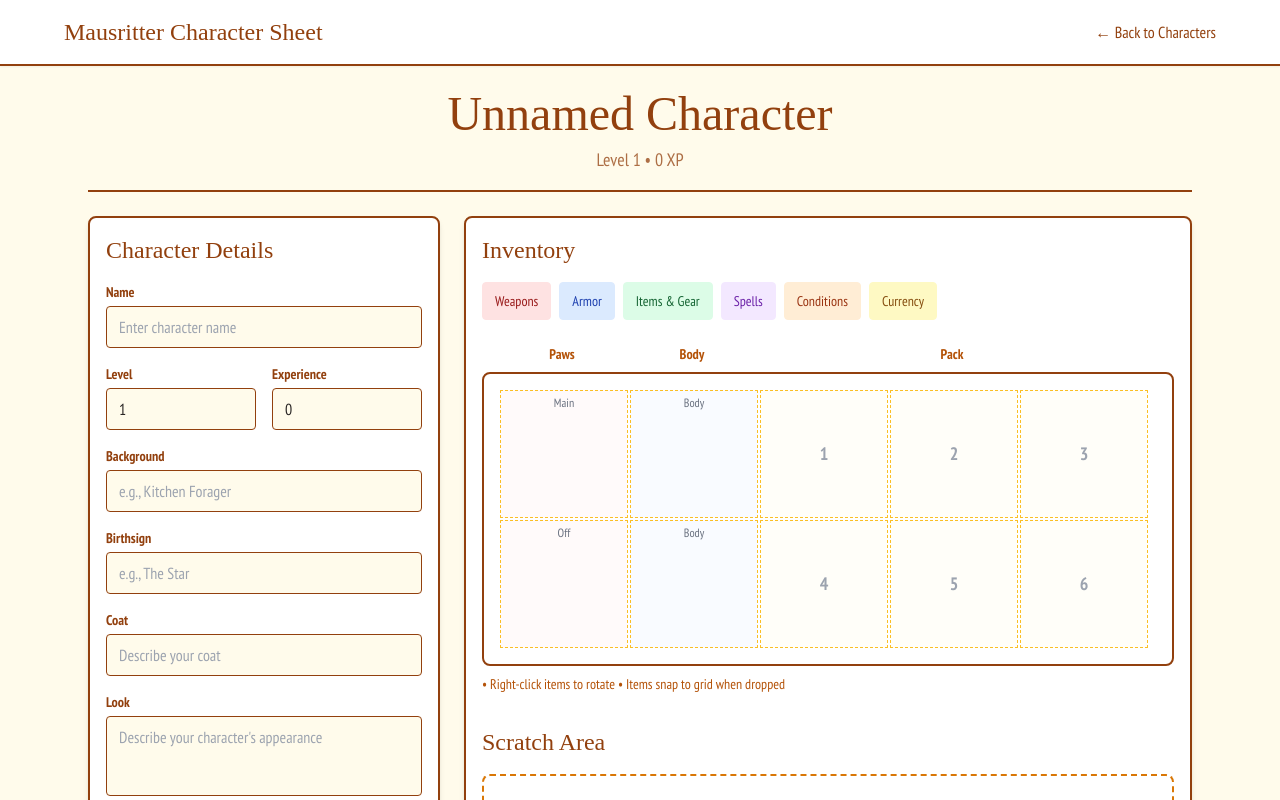
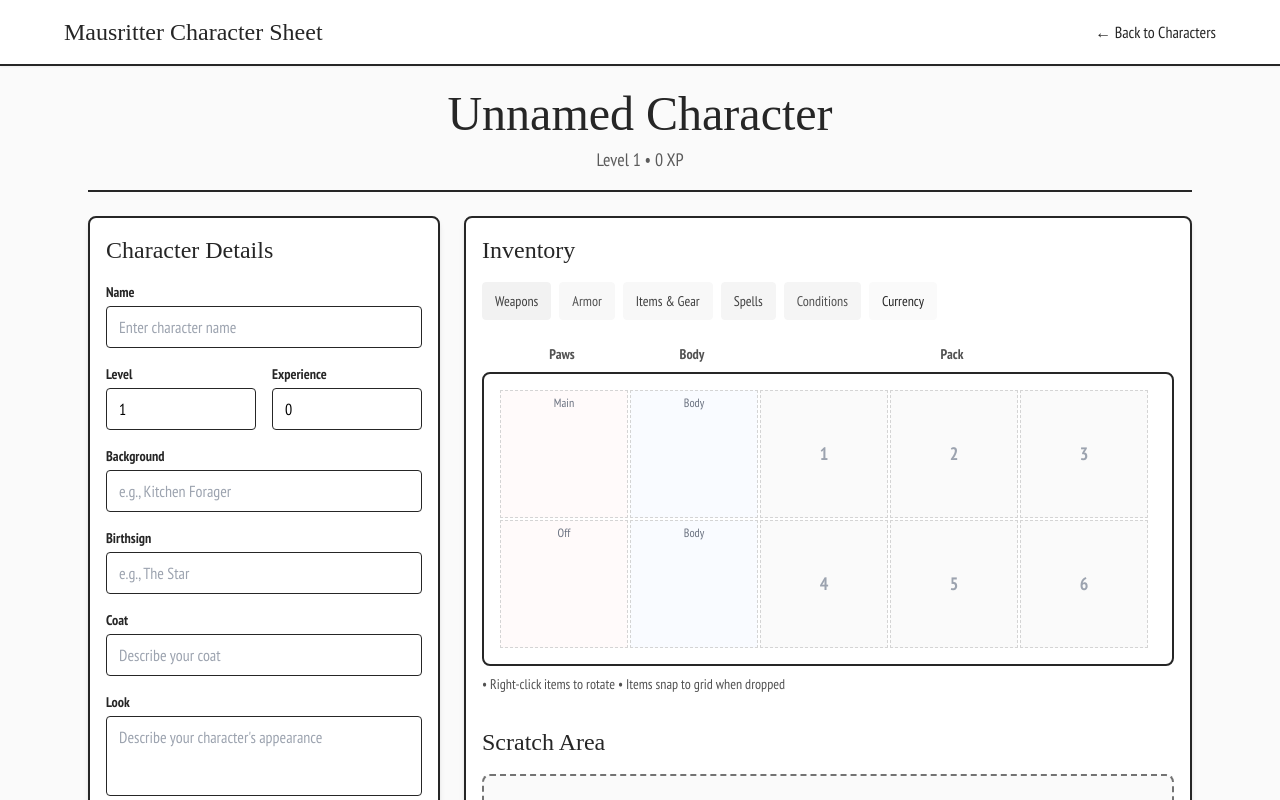
Before and after one commit to chippolot/mausritter-character-manager, a React (Vite) app: page / in a window 1280 px wide. Both pictures are taken after a click on the button "Create Your First Character". Shown: the top 800 px of the page. Built offline with nearby package versions, Linux system fonts and the light colour scheme; a web font is replaced by a local one.

Commit message:
Changing theme to BW

```diff
--- a/src/components/CharacterSheet.tsx
+++ b/src/components/CharacterSheet.tsx
@@ -19,11 +19,11 @@ export const CharacterSheet: React.FC<CharacterSheetProps> = ({ character }) =>
 
   return (
     <div className="max-w-6xl mx-auto p-6 space-y-6">
-      <header className="text-center border-b-2 border-amber-800 pb-4">
-        <h1 className="text-5xl text-amber-800 mb-2 font-header">
+      <header className="text-center border-b-2 border-theme-primary-800 pb-4">
+        <h1 className="text-5xl text-theme-primary-800 mb-2 font-header">
           {character.name || 'Unnamed Character'}
         </h1>
-        <p className="text-lg text-amber-800 opacity-75">
+        <p className="text-lg text-theme-primary-800 opacity-75">
           Level {character.level} • {character.experience} XP
         </p>
       </header>
--- a/src/components/InventoryGrid.tsx
+++ b/src/components/InventoryGrid.tsx
@@ -17,7 +17,7 @@ export const InventoryGrid: React.FC<InventoryGridProps> = ({ onGridDrop }) => {
 
   const getSectionStyle = (x: number, y: number) => {
     let sectionClass = '';
-    let borderClass = 'border border-dashed border-amber-400';
+    let borderClass = 'border border-dashed border-theme-primary-400';
 
     if (x === 0) {
       // Paws column (left)
@@ -27,7 +27,7 @@ export const InventoryGrid: React.FC<InventoryGridProps> = ({ onGridDrop }) => {
       sectionClass = 'bg-blue-50 bg-opacity-40';
     } else {
       // Pack (right columns)
-      sectionClass = 'bg-amber-50 bg-opacity-30';
+      sectionClass = 'bg-theme-primary-100 bg-opacity-30';
     }
 
     return `${borderClass} ${sectionClass}`;
@@ -70,8 +70,8 @@ export const InventoryGrid: React.FC<InventoryGridProps> = ({ onGridDrop }) => {
             className={`
               ${getSectionStyle(x, y)}
               cursor-pointer transition-colors duration-200 relative
-              hover:bg-amber-100 hover:border-amber-600
-              ${isOver ? 'bg-yellow-100 border-yellow-500' : ''}
+              hover:bg-theme-primary-100 hover:border-theme-primary-600
+              ${isOver ? 'bg-theme-primary-200 border-theme-primary-500' : ''}
             `}
             style={{
               width: GRID_CONFIG.cellSize,
@@ -100,13 +100,13 @@ export const InventoryGrid: React.FC<InventoryGridProps> = ({ onGridDrop }) => {
         paddingLeft: '16px', // Match grid padding
         gap: '2px',
       }}>
-        <div className="text-center text-sm font-semibold text-amber-700" style={{width: GRID_CONFIG.cellSize}}>
+        <div className="text-center text-sm font-semibold text-theme-primary-700" style={{width: GRID_CONFIG.cellSize}}>
           Paws
         </div>
-        <div className="text-center text-sm font-semibold text-amber-700" style={{width: GRID_CONFIG.cellSize}}>
+        <div className="text-center text-sm font-semibold text-theme-primary-700" style={{width: GRID_CONFIG.cellSize}}>
           Body
         </div>
-        <div className="text-center text-sm font-semibold text-amber-700" style={{width: GRID_CONFIG.cellSize * 3 + 4}}>
+        <div className="text-center text-sm font-semibold text-theme-primary-700" style={{width: GRID_CONFIG.cellSize * 3 + 4}}>
           Pack
         </div>
       </div>
@@ -115,9 +115,9 @@ export const InventoryGrid: React.FC<InventoryGridProps> = ({ onGridDrop }) => {
         ref={setNodeRef}
         data-id="inventory-grid"
         className={`
-          relative border-2 border-amber-800 rounded-lg p-4 bg-white
+          relative border-2 border-theme-primary-800 rounded-lg p-4 bg-theme-surface
           transition-colors duration-200
-          ${isOver ? 'bg-yellow-50 border-yellow-600' : ''}
+          ${isOver ? 'bg-theme-primary-100 border-theme-primary-600' : ''}
         `}
         style={{
           display: 'grid',
@@ -129,7 +129,7 @@ export const InventoryGrid: React.FC<InventoryGridProps> = ({ onGridDrop }) => {
         {renderGridCells()}
       </div>
 
-      <div className="mt-2 text-sm text-amber-700">
+      <div className="mt-2 text-sm text-theme-primary-700">
         <p>• Right-click items to rotate • Items snap to grid when dropped</p>
       </div>
     </div>
--- a/src/components/ScratchArea.tsx
+++ b/src/components/ScratchArea.tsx
@@ -11,20 +11,20 @@ export const ScratchArea: React.FC<ScratchAreaProps> = () => {
 
   return (
     <div className="mt-8">
-      <h2 className="text-2xl font-medium text-amber-800 mb-4">Scratch Area</h2>
+      <h2 className="text-2xl font-medium text-theme-primary-800 mb-4">Scratch Area</h2>
 
       <div
         ref={setNodeRef}
         data-id="scratch-area"
         className={`
-          relative min-h-[300px] border-2 border-dashed border-amber-600 rounded-lg
-          bg-amber-25 bg-opacity-20 p-4
+          relative min-h-[300px] border-2 border-dashed border-theme-primary-600 rounded-lg
+          bg-theme-primary-100 bg-opacity-20 p-4
           transition-colors duration-200
-          ${isOver ? 'bg-yellow-100 border-yellow-500' : 'hover:bg-amber-50'}
+          ${isOver ? 'bg-theme-primary-200 border-theme-primary-500' : 'hover:bg-theme-primary-50'}
         `}
       >
         <div className="absolute inset-0 flex items-center justify-center pointer-events-none">
-          <div className="text-amber-600 text-center">
+          <div className="text-theme-primary-600 text-center">
             <div className="text-lg font-semibold">Drop items here to organize</div>
             <div className="text-sm mt-2">Items placed here don't snap to any grid</div>
           </div>
--- a/src/components/TactileInventory.tsx
+++ b/src/components/TactileInventory.tsx
@@ -386,7 +386,7 @@ export const TactileInventory: React.FC<TactileInventoryProps> = ({
 
   return (
     <div className="card">
-      <h2 className="text-2xl font-medium text-amber-800 mb-4">Inventory</h2>
+      <h2 className="text-2xl font-medium text-theme-primary-800 mb-4">Inventory</h2>
 
       <ItemAddForm
         onItemSelect={handleItemSelect}
--- a/src/index.css
+++ b/src/index.css
@@ -4,72 +4,74 @@
 @tailwind components;
 @tailwind utilities;
 
-/* Theme Colors - Update these to change the entire color scheme */
+/* Theme Colors - Black and White Mausritter Theme */
 :root {
-  /* Primary theme colors */
-  --theme-primary-50: rgb(255 251 235);    /* Very light background */
-  --theme-primary-100: rgb(254 243 199);   /* Light background */
-  --theme-primary-200: rgb(253 230 138);   /* Light accent */
-  --theme-primary-300: rgb(252 211 77);    /* Medium accent */
-  --theme-primary-400: rgb(251 191 36);    /* Accent */
-  --theme-primary-500: rgb(245 158 11);    /* Main accent */
-  --theme-primary-600: rgb(217 119 6);     /* Dark accent */
-  --theme-primary-700: rgb(180 83 9);      /* Primary dark */
-  --theme-primary-800: rgb(146 64 14);     /* Main primary */
-  --theme-primary-900: rgb(120 53 15);     /* Very dark primary */
+  /* Primary theme colors - Black and White */
+  --theme-primary-50: rgb(255 255 255);    /* Pure white */
+  --theme-primary-100: rgb(250 250 250);   /* Very light gray */
+  --theme-primary-200: rgb(245 245 245);   /* Light gray */
+  --theme-primary-300: rgb(229 229 229);   /* Medium light gray */
+  --theme-primary-400: rgb(212 212 212);   /* Medium gray */
+  --theme-primary-500: rgb(163 163 163);   /* Gray */
+  --theme-primary-600: rgb(115 115 115);   /* Dark gray */
+  --theme-primary-700: rgb(82 82 82);      /* Very dark gray */
+  --theme-primary-800: rgb(38 38 38);      /* Very dark */
+  --theme-primary-900: rgb(0 0 0);         /* Pure black */
 
-  /* Neutral colors */
-  --theme-neutral-50: rgb(250 250 249);    /* White-ish */
-  --theme-neutral-100: rgb(245 245 244);   /* Very light gray */
-  --theme-neutral-200: rgb(231 229 228);   /* Light gray */
-  --theme-neutral-300: rgb(214 211 209);   /* Medium light gray */
-  --theme-neutral-400: rgb(168 162 158);   /* Medium gray */
-  --theme-neutral-500: rgb(120 113 108);   /* Gray */
-  --theme-neutral-600: rgb(87 83 78);      /* Dark gray */
-  --theme-neutral-700: rgb(68 64 60);      /* Very dark gray */
-  --theme-neutral-800: rgb(41 37 36);      /* Text dark */
-  --theme-neutral-900: rgb(28 25 23);      /* Very dark text */
+  /* Neutral colors - Grayscale */
+  --theme-neutral-50: rgb(255 255 255);    /* Pure white */
+  --theme-neutral-100: rgb(250 250 250);   /* Very light gray */
+  --theme-neutral-200: rgb(245 245 245);   /* Light gray */
+  --theme-neutral-300: rgb(229 229 229);   /* Medium light gray */
+  --theme-neutral-400: rgb(163 163 163);   /* Medium gray */
+  --theme-neutral-500: rgb(115 115 115);   /* Gray */
+  --theme-neutral-600: rgb(82 82 82);      /* Dark gray */
+  --theme-neutral-700: rgb(64 64 64);      /* Very dark gray */
+  --theme-neutral-800: rgb(38 38 38);      /* Text dark */
+  --theme-neutral-900: rgb(0 0 0);         /* Pure black */
 
-  /* Semantic colors */
-  --theme-success-100: rgb(220 252 231);
-  --theme-success-800: rgb(22 101 52);
+  /* Semantic colors - Grayscale variations */
+  --theme-success-100: rgb(248 248 248);
+  --theme-success-800: rgb(64 64 64);
 
-  --theme-warning-100: rgb(255 237 213);
-  --theme-warning-800: rgb(154 52 18);
+  --theme-warning-100: rgb(245 245 245);
+  --theme-warning-800: rgb(82 82 82);
 
-  --theme-error-100: rgb(254 226 226);
-  --theme-error-600: rgb(220 38 38);
-  --theme-error-800: rgb(153 27 27);
+  --theme-error-100: rgb(242 242 242);
+  --theme-error-600: rgb(115 115 115);
+  --theme-error-800: rgb(64 64 64);
 
-  --theme-info-100: rgb(219 234 254);
-  --theme-info-800: rgb(30 64 175);
+  --theme-info-100: rgb(248 248 248);
+  --theme-info-800: rgb(82 82 82);
 
-  --theme-magic-100: rgb(243 232 255);
-  --theme-magic-800: rgb(107 33 168);
+  --theme-magic-100: rgb(245 245 245);
+  --theme-magic-800: rgb(64 64 64);
 
-  --theme-currency-100: rgb(254 249 195);
-  --theme-currency-800: rgb(133 77 14);
+  --theme-currency-100: rgb(250 250 250);
+  --theme-currency-800: rgb(38 38 38);
 
   /* Surface colors */
-  --theme-surface: rgb(255 255 255);       /* Cards, modals */
-  --theme-background: var(--theme-primary-50); /* Page background */
-  --theme-text: var(--theme-neutral-800);      /* Primary text */
-  --theme-text-light: var(--theme-neutral-600); /* Secondary text */
+  --theme-surface: rgb(255 255 255);       /* Cards, modals - pure white */
+  --theme-background: rgb(250 250 250);    /* Page background - very light gray */
+  --theme-text: rgb(0 0 0);               /* Primary text - pure black */
+  --theme-text-light: rgb(82 82 82);      /* Secondary text - dark gray */
 }
 
-/* Alternative Theme Example - Uncomment to use a blue theme */
-/*
+/* Alternative Theme Examples */
+/* Uncomment one of these to try different themes:
+
+// Original amber theme:
+:root {
+  --theme-primary-50: rgb(255 251 235);
+  --theme-primary-800: rgb(146 64 14);
+  --theme-text: rgb(41 37 36);
+}
+
+// Blue theme:
 :root {
   --theme-primary-50: rgb(240 249 255);
-  --theme-primary-100: rgb(224 242 254);
-  --theme-primary-200: rgb(186 230 253);
-  --theme-primary-300: rgb(125 211 252);
-  --theme-primary-400: rgb(56 189 248);
-  --theme-primary-500: rgb(14 165 233);
-  --theme-primary-600: rgb(2 132 199);
-  --theme-primary-700: rgb(3 105 161);
   --theme-primary-800: rgb(7 89 133);
-  --theme-primary-900: rgb(12 74 110);
+  --theme-text: rgb(30 64 175);
 }
 */
 
```
Also changed, not shown: src/components/AttributeBlock.tsx (+5 -5 lines), src/components/CharacterSelector.tsx (+12 -12 lines), src/components/EquipmentSlots.tsx (+6 -6 lines), src/components/HirelingList.tsx (+14 -14 lines), src/components/ItemCard.tsx (+5 -5 lines).
